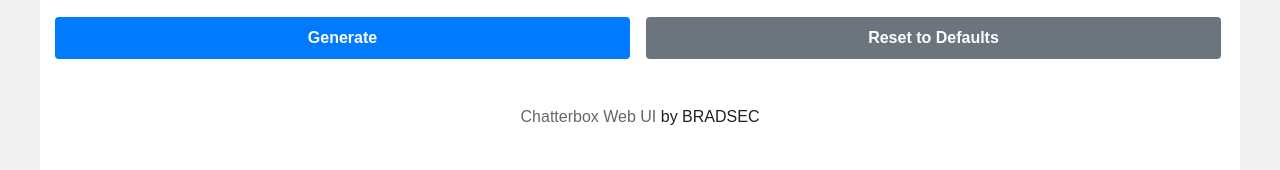
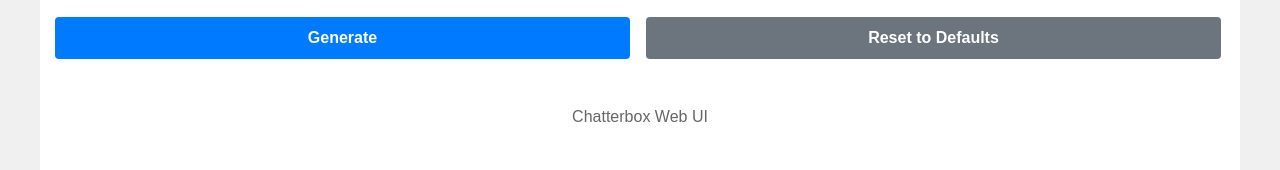
Before and after one commit to bradsec/chatterboxwebui, a Flask app: page / in a window 1280 px wide. Shown: the part 978-1148 px from the top of the page. Run offline with Flask 3, Linux system fonts and the light colour scheme; some libraries are stand-ins or nearby versions.

Commit message:
Minor updates

```diff
--- a/templates/index.html
+++ b/templates/index.html
@@ -195,7 +195,7 @@
 
   </main>
     <footer>
-      <p><a href="https://github.com/bradsec/chatterboxwebui">Chatterbox Web UI</a> by BRADSEC</p>
+      <p><a href="https://github.com/bradsec/chatterboxwebui">Chatterbox Web UI</a></p>
     </footer>
   </div>
     <script src="https://cdnjs.cloudflare.com/ajax/libs/socket.io/4.6.1/socket.io.js"></script>
```
Also changed, not shown: 2 other files.
